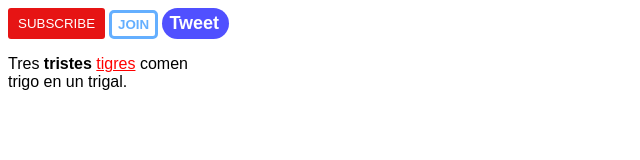
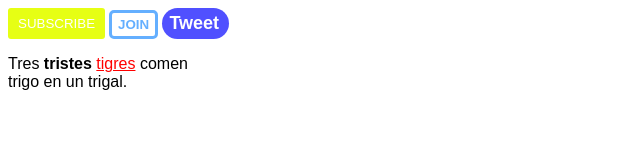
Before and after one commit to TizianoGranzotto/buttons, a plain HTML site: page index.html in a window 1280 px wide. Shown: the whole page, without its empty margins (0-640 px from the left). Drawn offline with Linux system fonts and the light colour scheme.

Commit message:
Update buttons.css

```diff
--- a/styles/buttons.css
+++ b/styles/buttons.css
@@ -2,7 +2,7 @@
 
 	.subscribe-button
 	{
-		background-color: rgb(230,20,20);
+		background-color: rgb(230,255,20);
 		color: white;
 		border: none;
 		border-radius: 3px;
```
